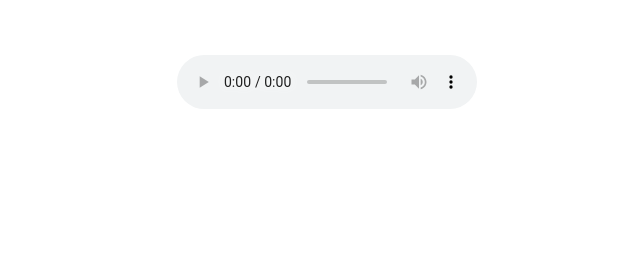
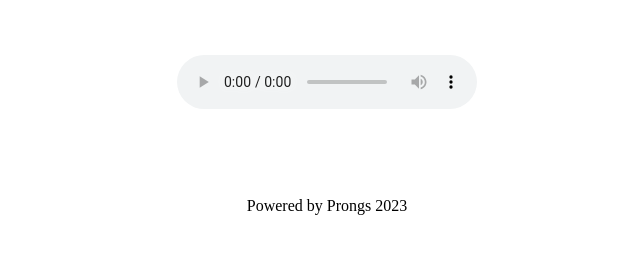
Before and after one commit to BALTHASAR-02/BALTHASAR-02.github.io, a plain HTML site: page index.html in a window 1280 px wide. Shown: the part 463-716 px from the top of the page, without its empty margins (313-953 px from the left). Drawn offline with Linux system fonts and the light colour scheme.

Commit message:
Update index.html

```diff
--- a/index.html
+++ b/index.html
@@ -26,7 +26,9 @@
         <audio controls>
           <source src="./audio/鷺巣詩郎 - 余韻叙情(E-6).mp3" type="audio/mpeg"/>
         </audio>
-      </div>
+    </div>
+    <br><br><br><br>
+    <p align="center">Powered by Prongs 2023</p>
 <!--
     可恶居然被你找到了源码，太羞耻啦！！w(＃°Д°)w
     由于主人没地方发癫所以一并发到这里了
```
